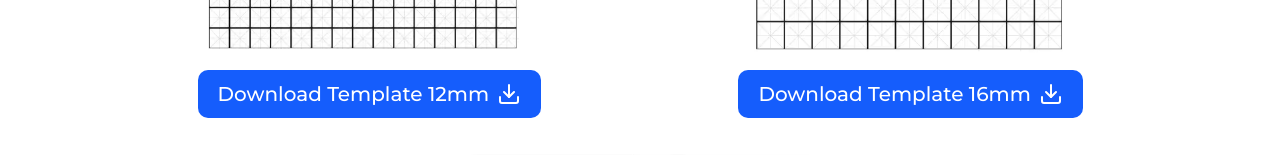
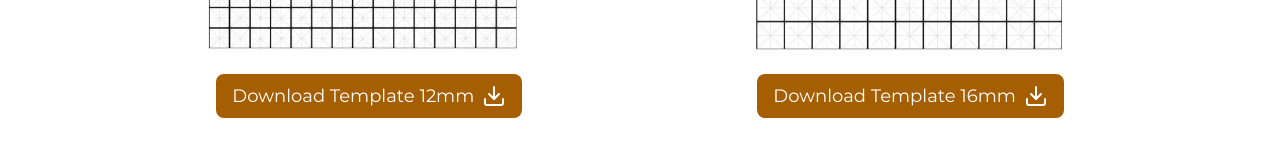
Before and after one commit to Wichosu/baul-chino, a Next.js app: page /en/plantillas in a window 1280 px wide. Shown: the part 740-895 px from the top of the page. Built offline with nearby package versions, Linux system fonts and the light colour scheme; no server answers; a web font is replaced by a local one.

Commit message:
templates page button with yellow theme now

```diff
--- a/src/app/[locale]/plantillas/components/Templates/TemplateCard.tsx
+++ b/src/app/[locale]/plantillas/components/Templates/TemplateCard.tsx
@@ -1,6 +1,6 @@
-import Link from 'next/link';
 import Image from 'next/image';
 import { Download } from 'lucide-react';
+import { Button } from '@/src/app/components/Button';
 
 type Props = {
   textAlt: string;
@@ -28,15 +28,15 @@ export default function TemplateCard({
           className='aspect-square object-contain'
         />
       </picture>
-      <Link
+      <Button
+        as='link'
         href={pdfUrl}
-        download
-        target='_blank'
-        className='flex items-center w-fit bg-blue-600 mt-1 mx-auto py-2.5 px-5 border-none rounded-lg transition hover:bg-blue-700'
+        type='yellow'
+        className='flex items-center w-fit mx-auto text-lg'
       >
-        <span className='text-xl text-white font-medium'>{textAlt}</span>
+        {textAlt}
         <Download className='ml-2 text-white' />
-      </Link>
+      </Button>
     </article>
   );
 }
```
